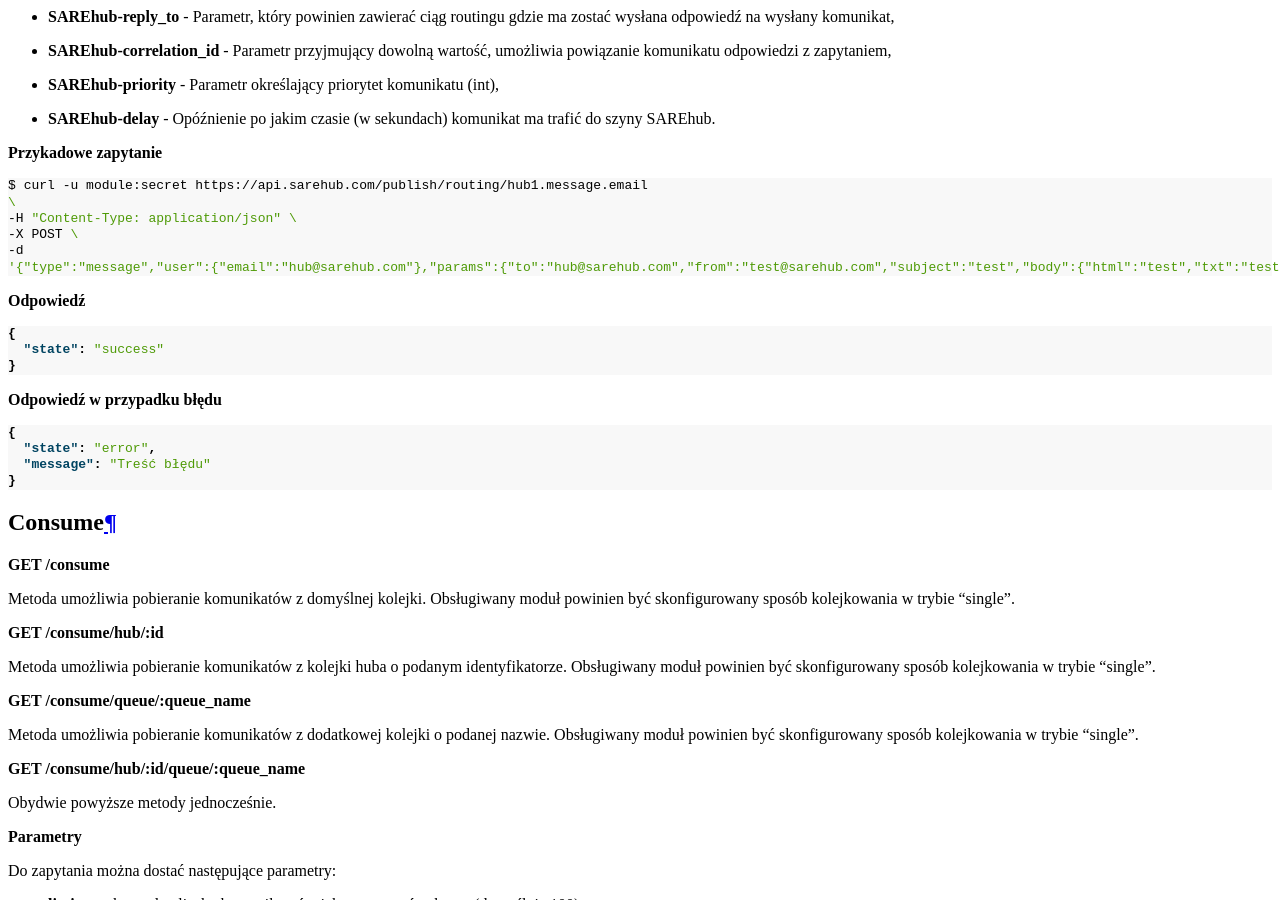
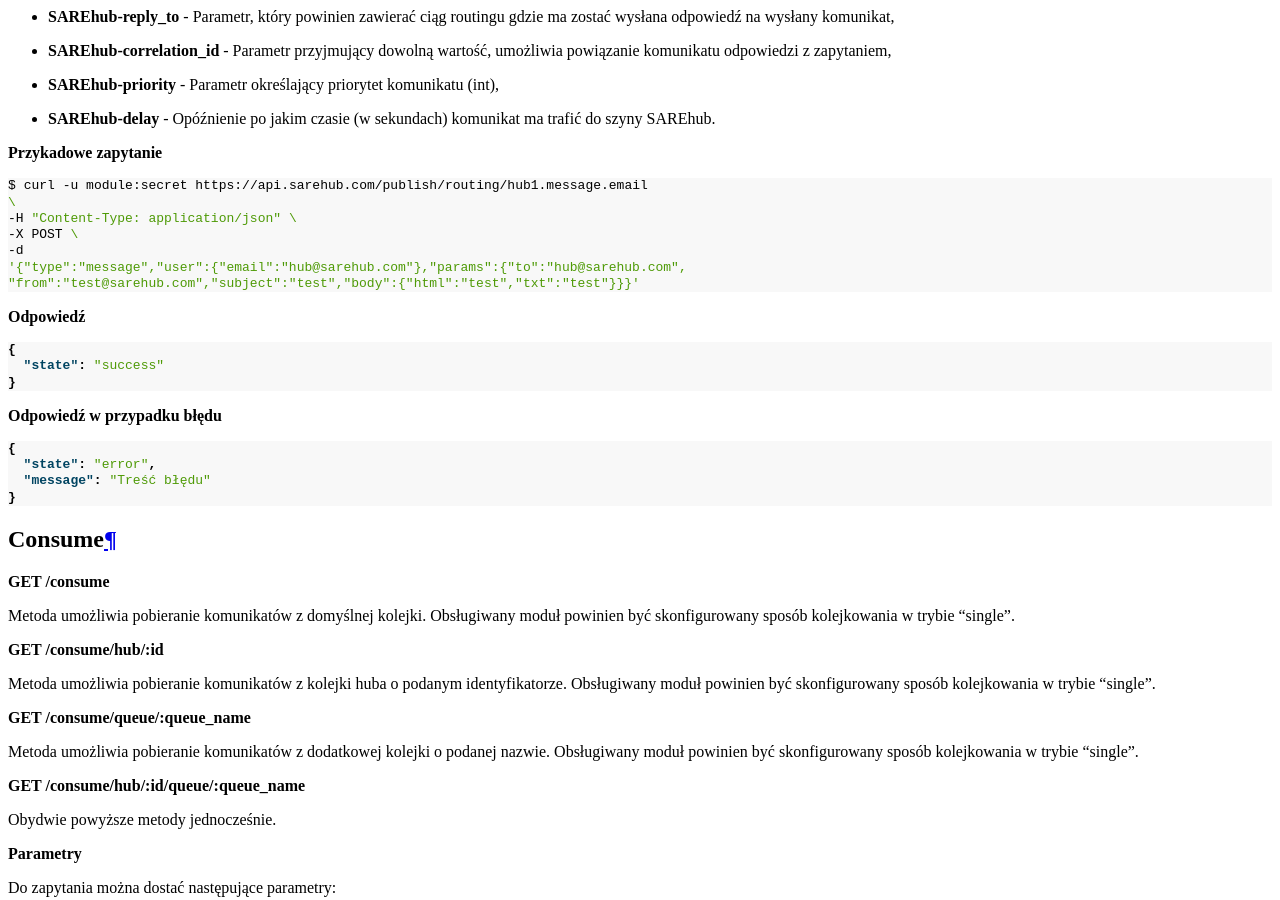
Before and after one commit to SAREhub/Client_Docs_PL, a Sphinx documentation site: the page built from docs/rest-api.rst, in a window 1280 px wide and 900 px high, scrolled down 874 px. Built offline with Sphinx 7.4.7, drawn with Linux system fonts in a browser that asks for light colours; part of the change alters nothing that is shown.

```diff
--- a/docs/conf.py
+++ b/docs/conf.py
@@ -4,8 +4,8 @@ project = u'SAREhub'
 copyright = u'2016, SARE SA'
 author = u'SARE SA'
 
-version = "0.4.1"
-release = "0.4.1"
+version = "0.4.2"
+release = "0.4.2"
 html_show_sphinx = False
 html_style = 'css/extra.css'
 
--- a/docs/rest-api.rst
+++ b/docs/rest-api.rst
@@ -60,7 +60,8 @@ opcje do komunikatu:
   -H "Content-Type: application/json" \
   -X POST \
   -d
-  '{"type":"message","user":{"email":"hub@sarehub.com"},"params":{"to":"hub@sarehub.com","from":"test@sarehub.com","subject":"test","body":{"html":"test","txt":"test"}}}'
+  '{"type":"message","user":{"email":"hub@sarehub.com"},"params":{"to":"hub@sarehub.com",
+  "from":"test@sarehub.com","subject":"test","body":{"html":"test","txt":"test"}}}'
 
 **Odpowiedź**
 
```
